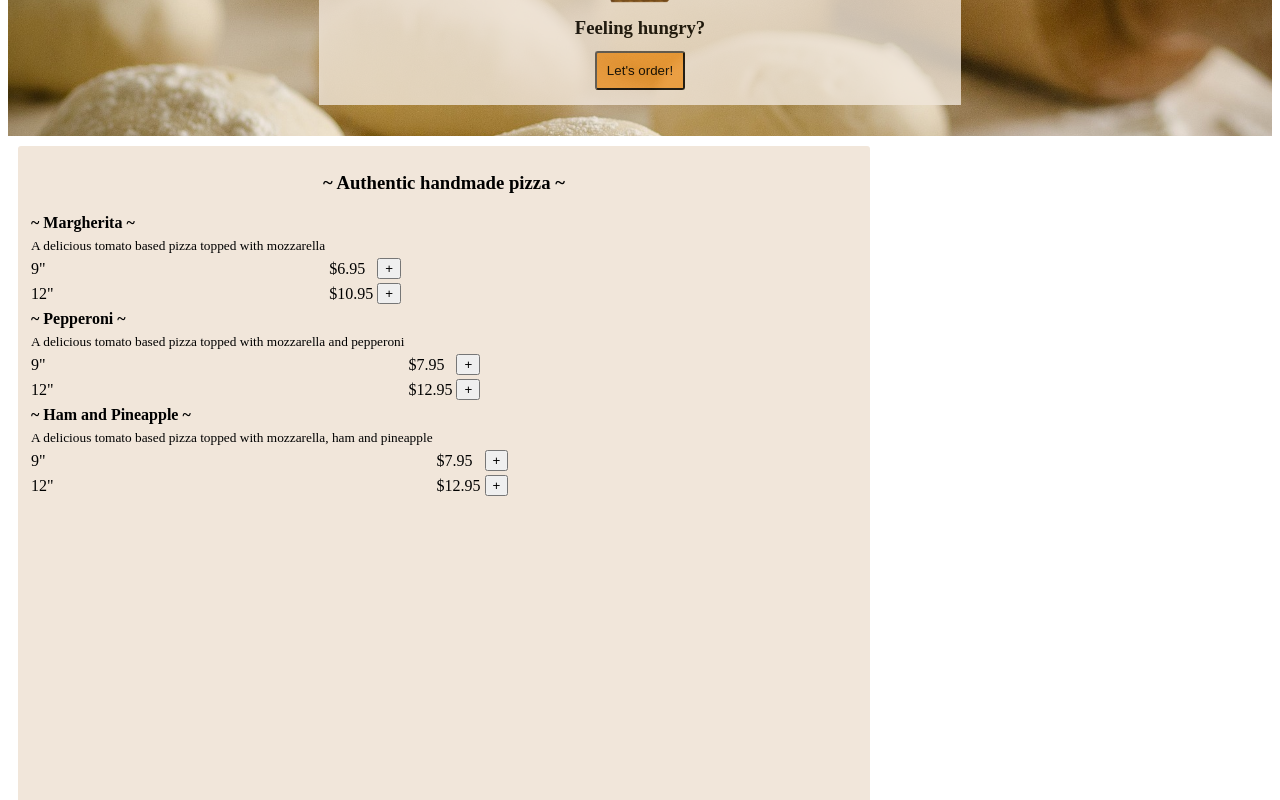
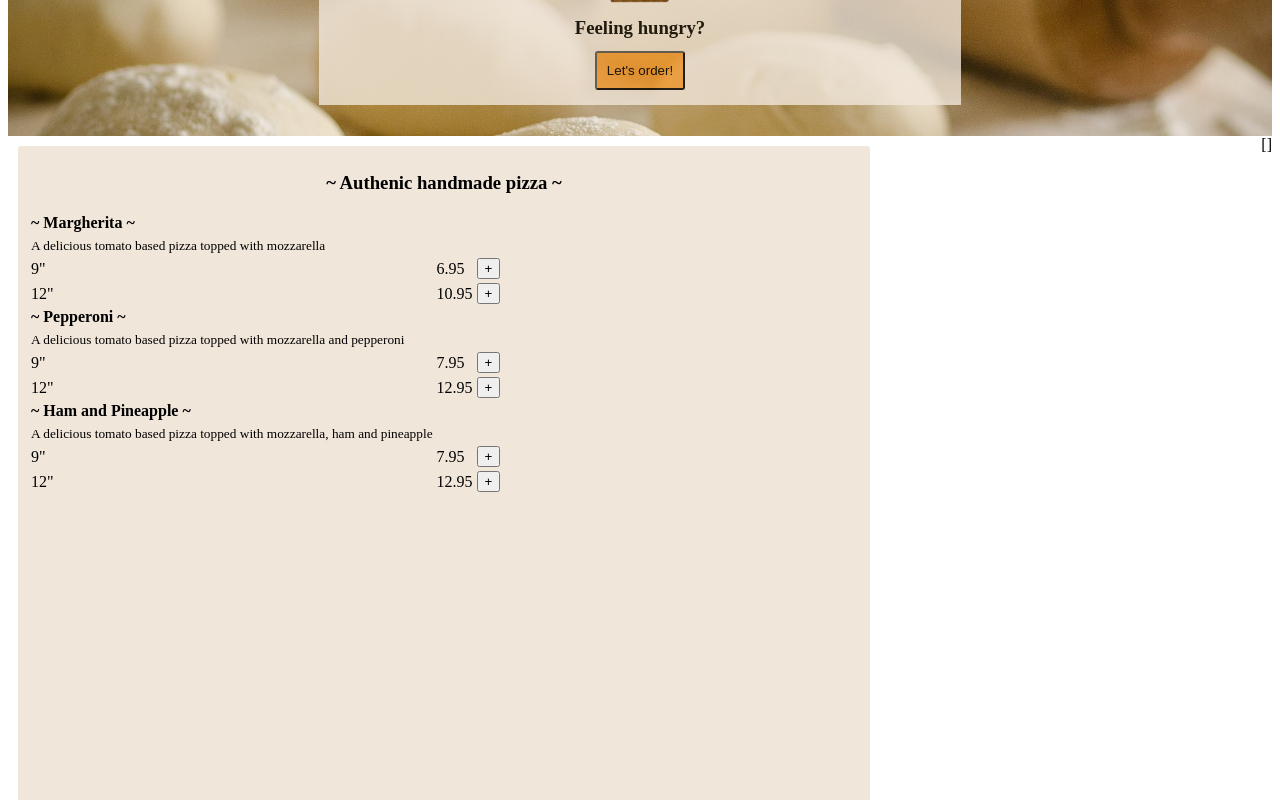
Before and after one commit to Lickitung/austin-pizza-planet, a Vue app: page / in a window 1280 px wide. Shown: the part 480-1280 px from the top of the page. Built offline with nearby package versions, Linux system fonts and the light colour scheme.

Commit message:
fix basket alignment issue

```diff
--- a/src/App.vue
+++ b/src/App.vue
@@ -1,6 +1,6 @@
 <template>
   <div id="app">
-    <AppHeader />
+    <app-header />
     <Home />
     <Menu />
   </div>
@@ -15,7 +15,7 @@ import Menu from './components/Menu'
 export default {
   name: 'App',
   components: {
-    AppHeader: Header,
+    appHeader: Header,
     Home,
     Menu
   }
--- a/src/components/Header.vue
+++ b/src/components/Header.vue
@@ -28,7 +28,7 @@
 
 <script>
 export default {
-    name: 'AppHeader'
+    name: 'appHeader'
 };
 </script>
 
--- a/src/components/Home.vue
+++ b/src/components/Home.vue
@@ -16,7 +16,8 @@ export default {
 </script>
 
 <style>
-h2, h3 {
+h2,
+h3 {
     margin: 2%;
 }
 
--- a/src/components/Menu.vue
+++ b/src/components/Menu.vue
@@ -1,10 +1,11 @@
+
 <template>
   <div class="menu_wrapper">
     <!-- menu -->
     <div class="menu">
-      <h3>~ Authentic handmade pizza ~</h3>
-      <table v-for="item in getMenuItems" :key="item.name">
-        <tbody>
+      <h3>~ Authenic handmade pizza ~</h3>
+      <table>
+        <tbody v-for="item in getMenuItems" :key="item.id">
           <tr>
             <td>
               <strong>~ {{ item.name }} ~</strong>
@@ -17,52 +18,25 @@
           </tr>
           <tr v-for="(option, index) in item.options" :key="option[index]">
             <td>{{ option.size }}"</td>
-            <td>${{ option.price }}</td>
+            <td>{{ option.price | currency}}</td>
             <td>
-              <button type="button" class="btn_green">+</button>
+              <button type="button" class="btn_green" @click="addToBasket( item, option )">+</button>
             </td>
           </tr>
         </tbody>
       </table>
     </div>
+    {{basket}}
   </div>
 </template>
 
-<style scoped>
-h3 {
-  text-align: center;
-}
+<script>
 
-.menu-wrapper {
-  display: flex;
-  flex-direction: column;
-}
-
-.menu {
-  background: #f1e6da;
-  border-radius: 3px;
-  height: 100vh;
-  margin: 10px;
-  padding: 10px;
-}
-
-@media screen and (min-width: 900px) {
-  .menu-wrapper {
-    display: flex;
-    flex-direction: row;
-    justify-content: space-between;
-  }
-
-  .menu {
-    width: 65vw;
-  }
-}
-</style>
-
-<script>
 export default {
+  name: "appMenu",
   data() {
     return {
+      basket: [],
       getMenuItems: {
         1: {
           name: "Margherita",
@@ -110,6 +84,56 @@ export default {
         }
       }
     };
+  },
+  methods: {
+    async addToBasket(item, option) {
+      const pizzaExists = await this.basket.find(
+        pizza => pizza.name === item.name && pizza.size === option.size
+      );
+      if (pizzaExists) {
+        pizzaExists.quantity++;
+        return;
+      }
+      this.basket.push({
+        name: item.name,
+        price: option.price,
+        size: option.size,
+        quantity: 1
+      });
+    },
   }
 };
 </script>
+
+<style scoped>
+h3 {
+  text-align: center;
+}
+
+.menu_wrapper {
+  display: flex;
+  flex-direction: column;
+}
+
+.menu,
+.basket {
+  background: #f1e6da;
+  border-radius: 3px;
+  height: 100vh;
+  margin: 10px;
+  padding: 10px;
+}
+
+@media screen and (min-width: 900px) {
+  .menu_wrapper {
+    flex-direction: row;
+    justify-content: space-between;
+  }
+  .menu {
+    width: 65vw;
+  }
+  .basket {
+    width: 35vw;
+  }
+}
+</style>
```
